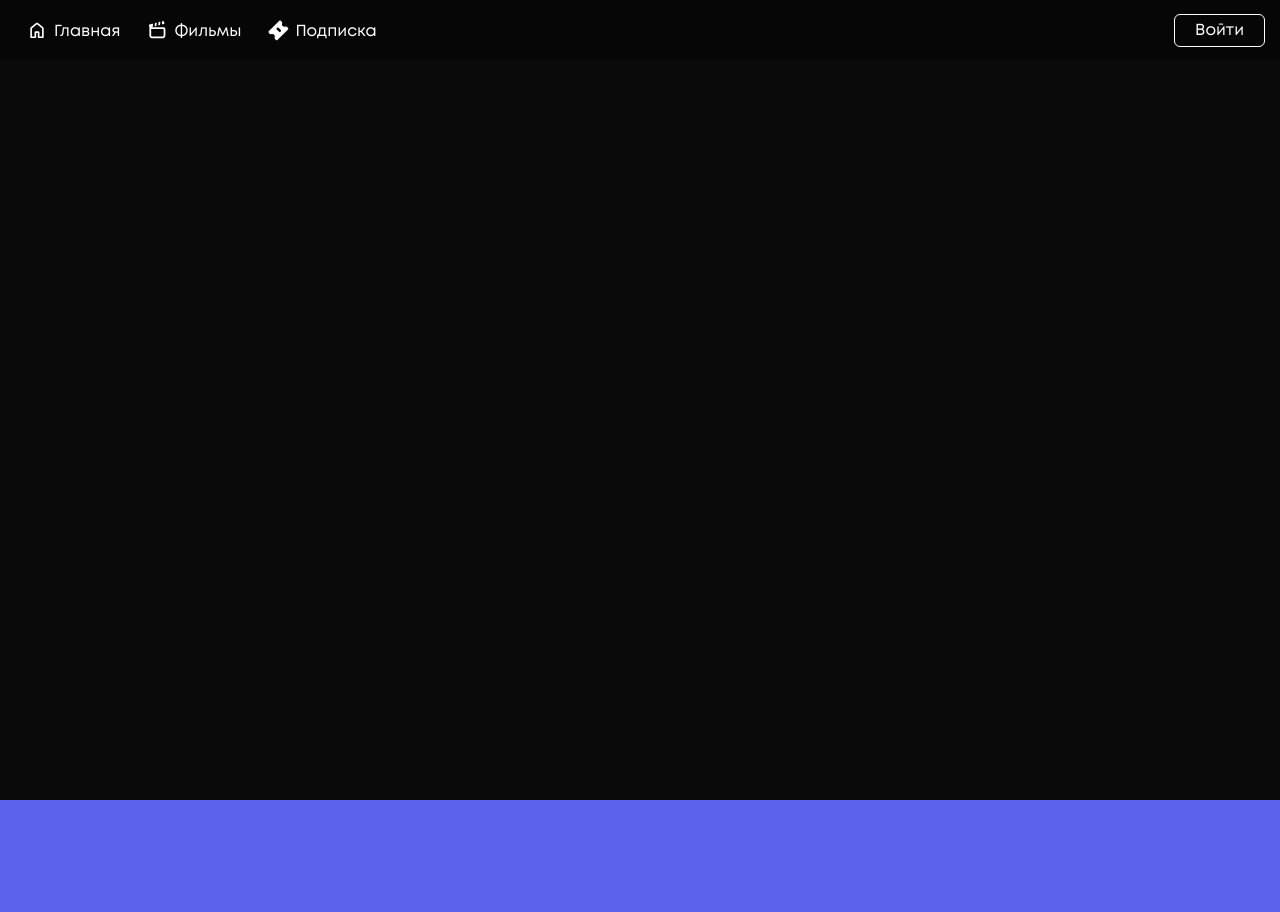
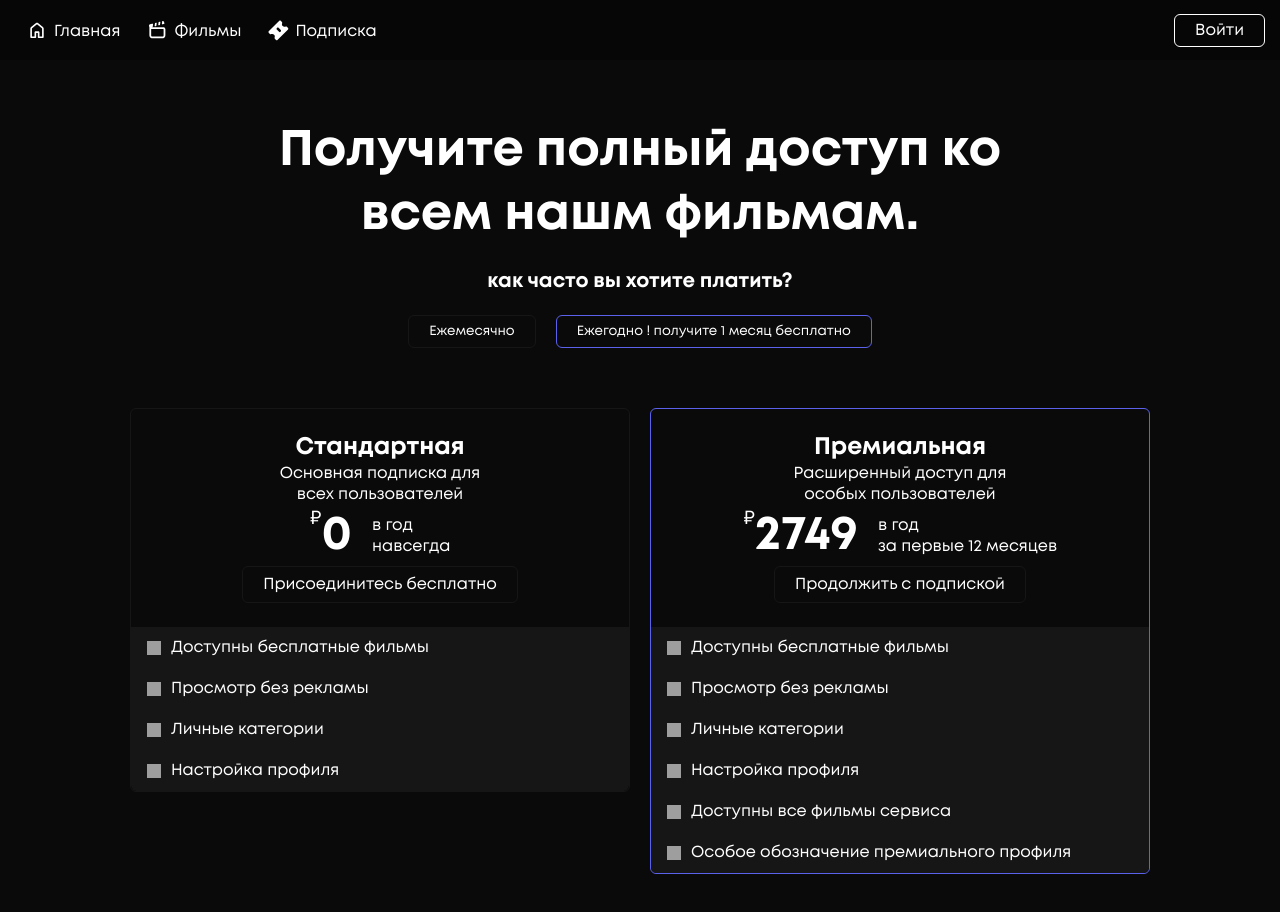
Before and after one commit to Attato/Nebo, a Next.js app: page /ticket in a window 1280 px wide. Shown: the top 912 px of the page. Before the commit the page ends 800 px from the top, so only its background shows below. Built offline with nearby package versions, Linux system fonts and the light colour scheme; grey boxes are pictures that could not be loaded.

Commit message:
ticket page update

```diff
--- a/pages/ticket/index.tsx
+++ b/pages/ticket/index.tsx
@@ -1,6 +1,9 @@
 import type { NextPage } from 'next';
 import Head from 'next/head';
+import Link from 'next/link';
+import Image from 'next/image'
 import Header from 'components/header/header';
+import styles from 'styles/ticket.module.scss'
 
 const Ticket: NextPage = () => {
 	return (
@@ -12,7 +15,93 @@ const Ticket: NextPage = () => {
 			</Head>
 
 			<Header />
-			<main className="main"></main>
+			<main className="main">
+				<div className={styles.masthead}>
+					<h1>Получите полный доступ ко всем нашм фильмам.</h1>
+					<h2>как часто вы хотите платить?</h2>
+					<div className={styles.payment__frequency}>
+						<button>Ежемесячно</button>
+						<button>Ежегодно ! получите 1 месяц бесплатно	</button>
+					</div>
+				</div>
+
+				<div className={styles.subscription__type}>
+					<div className={styles.subscription}>
+						<div className={styles.subscription__title}>
+							<h1>Стандартная</h1>
+							<span>Основная подписка для <br/> всех пользователей</span>
+							<div className={styles.price__wrap}>
+								<div className={styles.price}>
+									<span>₽</span>
+									<h2>0</h2>
+								</div>
+								<p>в год <br /> навсегда</p>
+							</div>
+							<Link href="/">Присоединитесь бесплатно</Link>
+						</div>
+						<div className={styles.privileges__list}>
+							<div className={styles.item}>
+								<Image src="/svg/check/check.svg" width={14} height={14} alt="svg" />
+								<p>Доступны бесплатные фильмы</p>
+							</div>
+							<div className={styles.item}>
+								<Image src="/svg/check/check.svg" width={14} height={14} alt="svg" />
+								<p>Просмотр без рекламы</p>
+							</div>
+							<div className={styles.item}>
+								<Image src="/svg/check/check.svg" width={14} height={14} alt="svg" />
+								<p>Личные категории</p>
+							</div>
+							<div className={styles.item}>
+								<Image src="/svg/check/check.svg" width={14} height={14} alt="svg" />
+								<p>Настройка профиля</p>
+							</div>
+						</div>
+					</div>
+
+					<div className={styles.subscription}>
+						<div className={styles.subscription__title}>
+							<h1>Премиальная</h1>
+							<span>Расширенный доступ для <br/> особых пользователей</span>
+							<div className={styles.price__wrap}>
+								<div className={styles.price}>
+									<span>₽</span>
+									<h2>2749</h2>
+								</div>
+								<p>в год <br /> за первые 12 месяцев</p>
+							</div>
+							<Link href="/">Продолжить с подпиской</Link>
+						</div>
+						<div className={styles.privileges__list}>
+						<div className={styles.item}>
+								<Image src="/svg/check/check.svg" width={14} height={14} alt="svg" />
+								<p>Доступны бесплатные фильмы</p>
+							</div>
+							<div className={styles.item}>
+								<Image src="/svg/check/check.svg" width={14} height={14} alt="svg" />
+								<p>Просмотр без рекламы</p>
+							</div>
+							<div className={styles.item}>
+								<Image src="/svg/check/check.svg" width={14} height={14} alt="svg" />
+								<p>Личные категории</p>
+							</div>
+							<div className={styles.item}>
+								<Image src="/svg/check/check.svg" width={14} height={14} alt="svg" />
+								<p>Настройка профиля</p>
+							</div>
+
+							<div className={styles.item}>
+								<Image src="/svg/check/active_check.svg" width={14} height={14} alt="svg" />
+								<p>Доступны все фильмы сервиса</p>
+							</div>
+							<div className={styles.item}>
+								<Image src="/svg/check/active_check.svg" width={14} height={14} alt="svg" />
+								<p>Особое обозначение премиального профиля</p>
+							</div>
+						</div>
+					</div>
+				</div>
+			</main>
 		</div>
 	);
 };
--- /dev/null
+++ b/styles/ticket.module.scss
@@ -0,0 +1,130 @@
+.masthead {
+    max-width: 800px;
+    margin: 60px auto;
+
+    h1 {
+        font-size: 50px;
+        text-align: center;
+        font-weight: 500;
+    }
+
+    h2 {
+        font-size: 20px;
+        text-align: center;
+        font-weight: 500;
+        margin-top: 20px;
+    }
+
+    .payment__frequency {
+        display: flex;
+        gap: 20px;
+        max-width: fit-content;
+        margin: 20px auto;
+
+        button {
+            display: flex;
+            background-color: transparent;
+            border: 1px solid #161616;
+            border-radius: 6px;
+            padding: 7px 20px;
+            cursor: pointer;
+
+            &:hover {border-color: #202020;}
+
+            &:last-child {
+                border-color: #5b61eb;
+            }
+        }
+    }
+}
+
+.subscription__type {
+    display: flex;
+    justify-content: center;
+    gap: 20px;
+    padding-bottom: 60px;
+
+    .subscription {
+        display: flex;
+        flex-direction: column;
+        gap: 8px;
+        border: 1px solid #161616;
+        border-radius: 6px;
+        width: 40%;
+        height: fit-content;
+
+        &:last-child {
+            border-color: #5b61eb;
+        }
+
+        .subscription__title {
+            padding: 24px 16px 16px;
+
+            h1 {
+                font-size: 24px;
+                font-weight: 500;
+                text-align: center;
+            }
+
+            span {
+                text-align: center;
+                display: flex;
+                justify-content: center;
+            }
+
+            .price__wrap {
+                display: flex;
+                align-items: center;
+                justify-content: center;
+                gap: 20px;
+
+                .price {
+                    display: flex;
+
+                    span {
+                        font-size: 20px;
+                    }
+
+                    h2 {
+                        font-weight: 500;
+                        font-size: 48px;
+                    }
+                }
+            }
+
+            a {
+                display: flex;
+                align-items: center;
+                justify-content: center;
+                padding: 7px 20px;
+                border: 1px solid #161616;
+                width: fit-content;
+                border-radius: 6px;
+                margin: auto;
+
+                &:hover {
+                    border-color: #202020;
+                }
+            }
+        }
+
+
+
+        .privileges__list {
+            display: flex;
+            flex-direction: column;
+            background-color: #161616;
+
+            .item {
+                display: flex;
+                align-items: center;
+                gap: 10px;
+                margin: 10px 16px 10px;
+
+            }
+            &:last-child {
+                border-radius: 0 0 6px 6px;
+            }
+        }
+    }
+}
```
